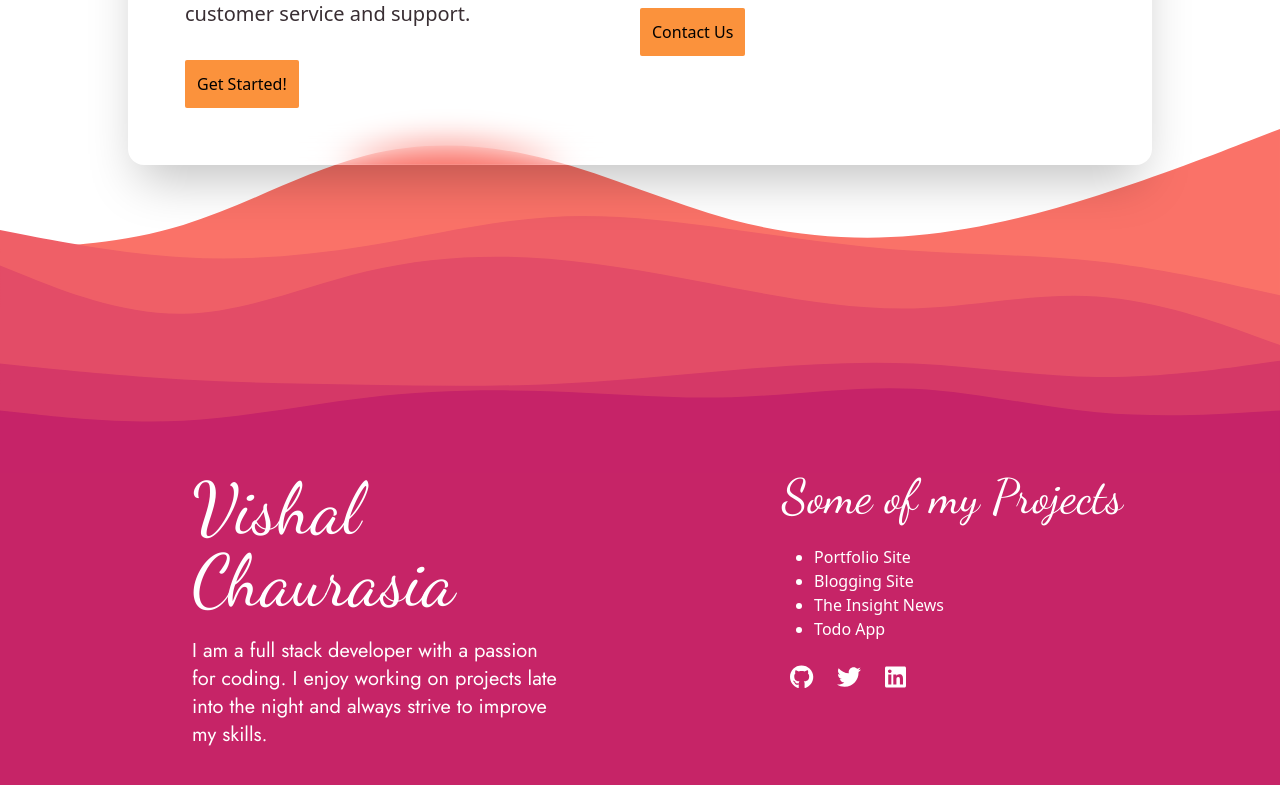
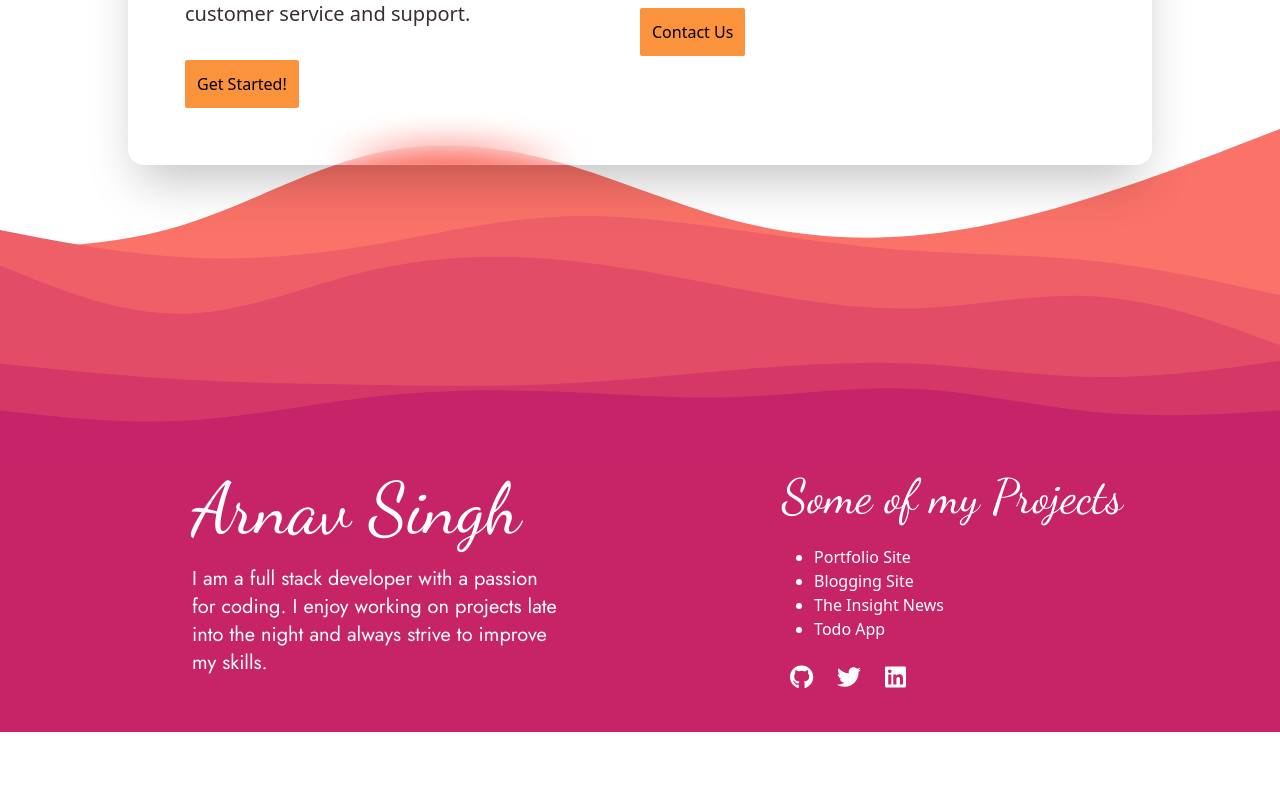
Before and after one commit to arnvsnigi/cloudscribe, a React (Create React App) app: page / in a window 1280 px wide. Shown: the part 2181-2966 px from the top of the page. After the commit the page ends 2913 px from the top, so only its background shows below. Built offline with nearby package versions, Linux system fonts and the light colour scheme; no server answers.

Commit message:
Update Footer.jsx

```diff
--- a/src/components/Footer.jsx
+++ b/src/components/Footer.jsx
@@ -19,7 +19,7 @@ const Footer = () => {
           <div className="wrapper space-y-6 lg:space-y-0 flex-col lg:flex-row w-fit lg:space-x-20 lg:mx-auto flex">
 
             <div className="vishal lg:px-24 space-y-5 lg:w-1/2">
-              <h3 className='font-DancingScript text-7xl'>Vishal Chaurasia</h3>
+              <h3 className='font-DancingScript text-7xl'>Arnav Singh</h3>
               <p className='text-xl font-jost'>I am a full stack developer with a passion for coding. I enjoy working on projects late into the night and always strive to improve my skills.</p>
             </div>
 
@@ -35,7 +35,7 @@ const Footer = () => {
                 <Link target={'_blank'} to='https://the-insight-news.vercel.app/'>
                   <li className='ml-8'>The Insight News</li>
                 </Link>
-                <Link target={'_blank'} to='https://vishalchaurasia10.github.io/Notes-Web-App/'>
+                <Link target={'_blank'} to='https://github.com/arnvsnigi/cloudscribe/'>
                   <li className='ml-8'>Todo App</li>
                 </Link>
               </ul>
```
